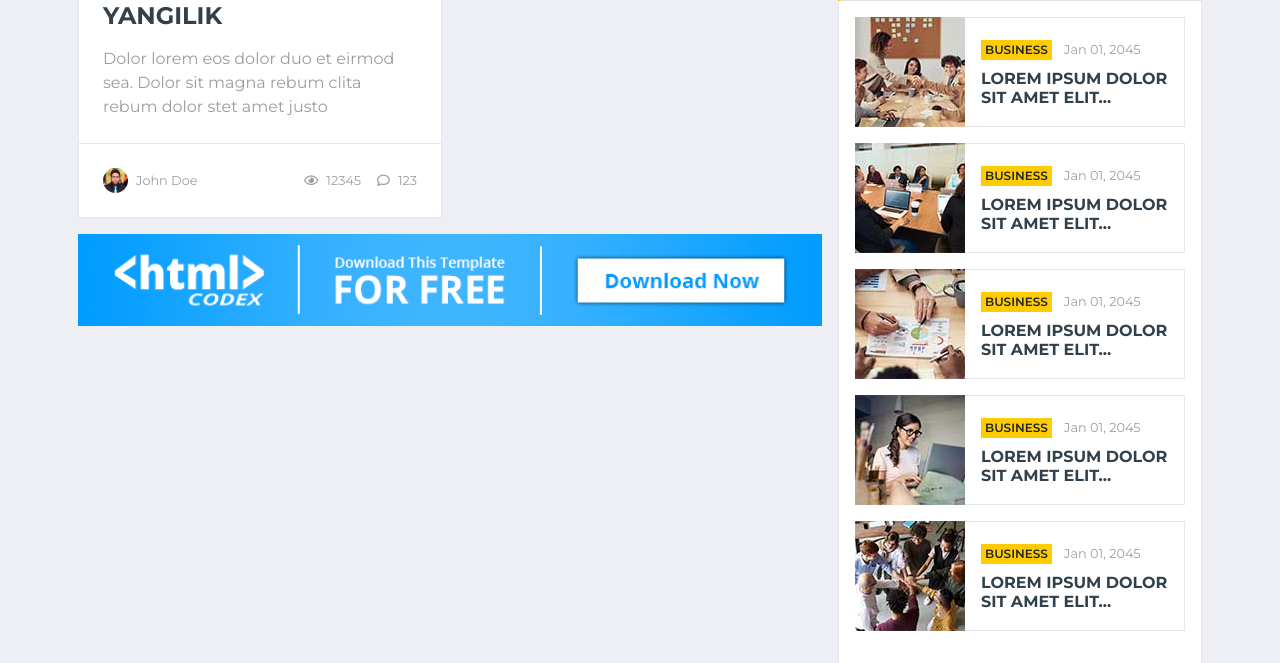
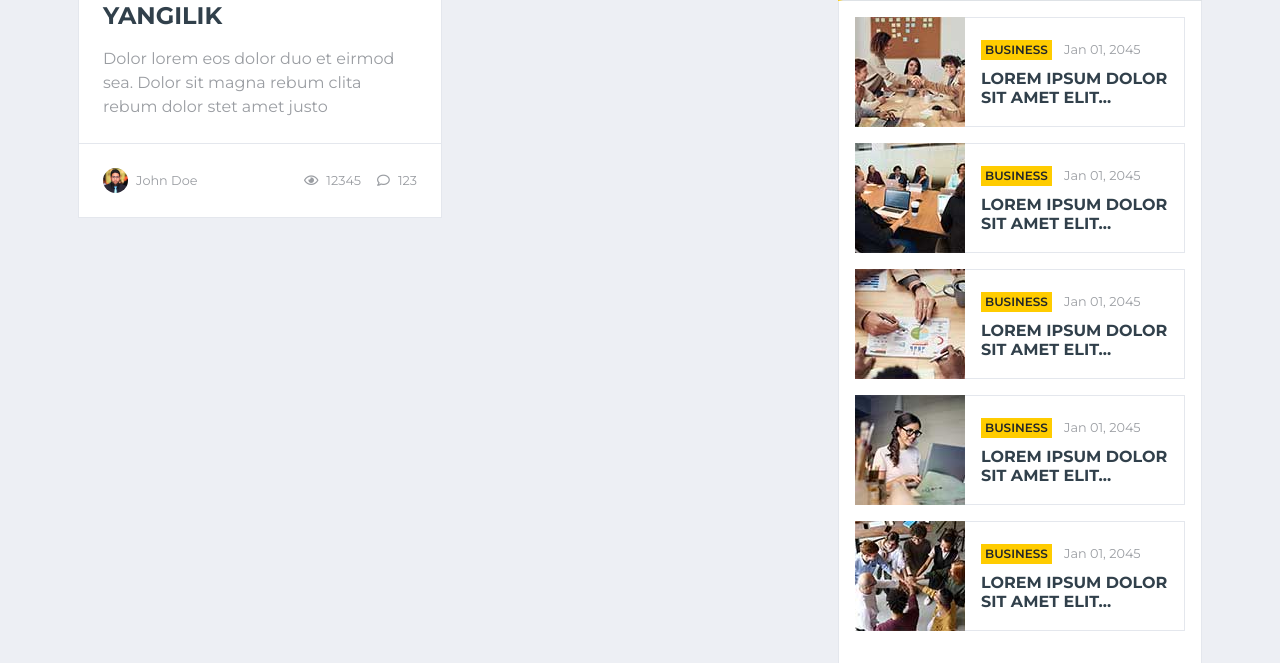
Before and after one commit to alamovAsadbek/month_6_lesson_6, a Django app: page / in a window 1280 px wide. Shown: the part 2413-3076 px from the top of the page. Run offline with Django 4.2, Linux system fonts and the light colour scheme; data comes from the database, SQL or seed files in the repository; some libraries are stand-ins or nearby versions.

Commit message:
change index.html

```diff
--- a/templates/index.html
+++ b/templates/index.html
@@ -221,14 +221,15 @@
                                         </div>
                                         <a class="h4 d-block mb-3 text-secondary text-uppercase font-weight-bold"
                                            href="{% url 'news:news_detail_page' pk=news.id %}">
-                                        {{ news.title}}
+                                            {{ news.title }}
                                         </a>
                                         <p class="m-0">Dolor lorem eos dolor duo et eirmod sea. Dolor sit magna
                                             rebum clita rebum dolor stet amet justo</p>
                                     </div>
                                     <div class="d-flex justify-content-between bg-white border border-top-0 p-4">
                                         <div class="d-flex align-items-center">
-                                        <img class="rounded-circle mr-2" src="{% static 'img/user.jpg' %}" width="25"
+                                            <img class="rounded-circle mr-2" src="{% static 'img/user.jpg' %}"
+                                                 width="25"
                                                  height="25" alt="">
                                             <small>John Doe</small>
                                         </div>
@@ -268,9 +269,6 @@
                             </div>
                         </div>
 
-                        <div class="col-lg-12 mb-3">
-                            <a href=""><img class="img-fluid w-100" src="{% static 'img/ads-728x90.png' %}" alt=""></a>
-                        </div>
                     </div>
                 </div>
 
```
Lines whose indentation alone changed are shown as unchanged.
